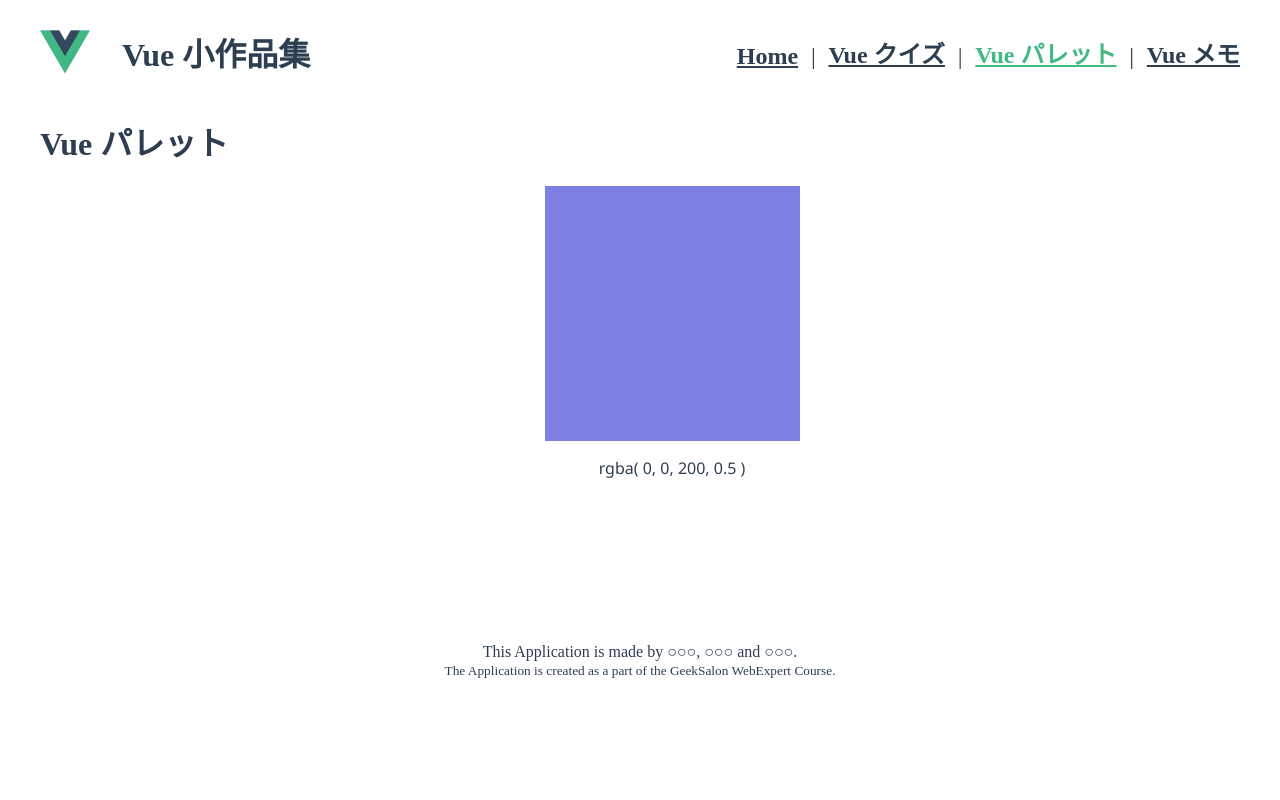
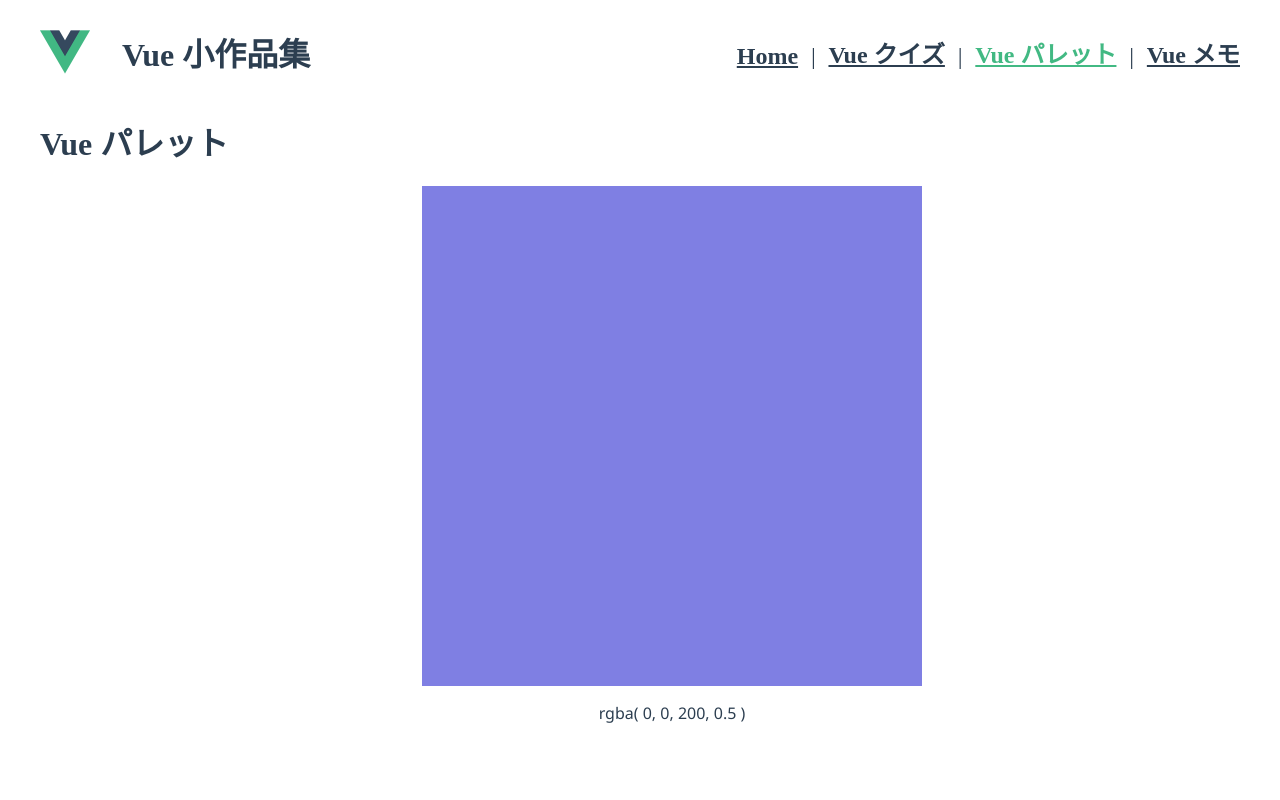
Before and after one commit to webex14-team-1/demo-team-app, a Vue app: page /palette in a window 1280 px wide. Shown: the top 800 px of the page. Built offline with nearby package versions, Linux system fonts and the light colour scheme.

Commit message:
パレットサイズ変更

```diff
--- a/src/views/PaletteApp.vue
+++ b/src/views/PaletteApp.vue
@@ -17,8 +17,8 @@
   align-items: center;
 }
 .palette {
-  width: 255px;
-  height: 255px;
+  width: 500px;
+  height: 500px;
 }
 .mini-palette {
   min-width: 60px;
```
